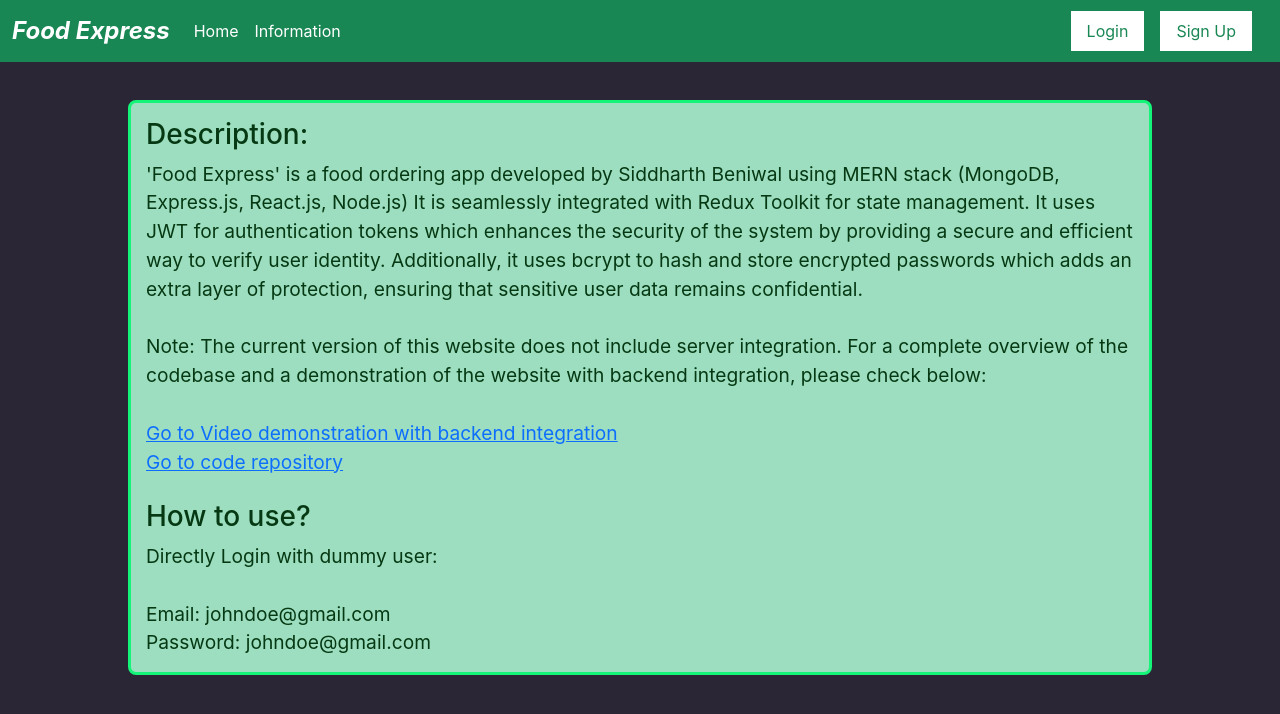
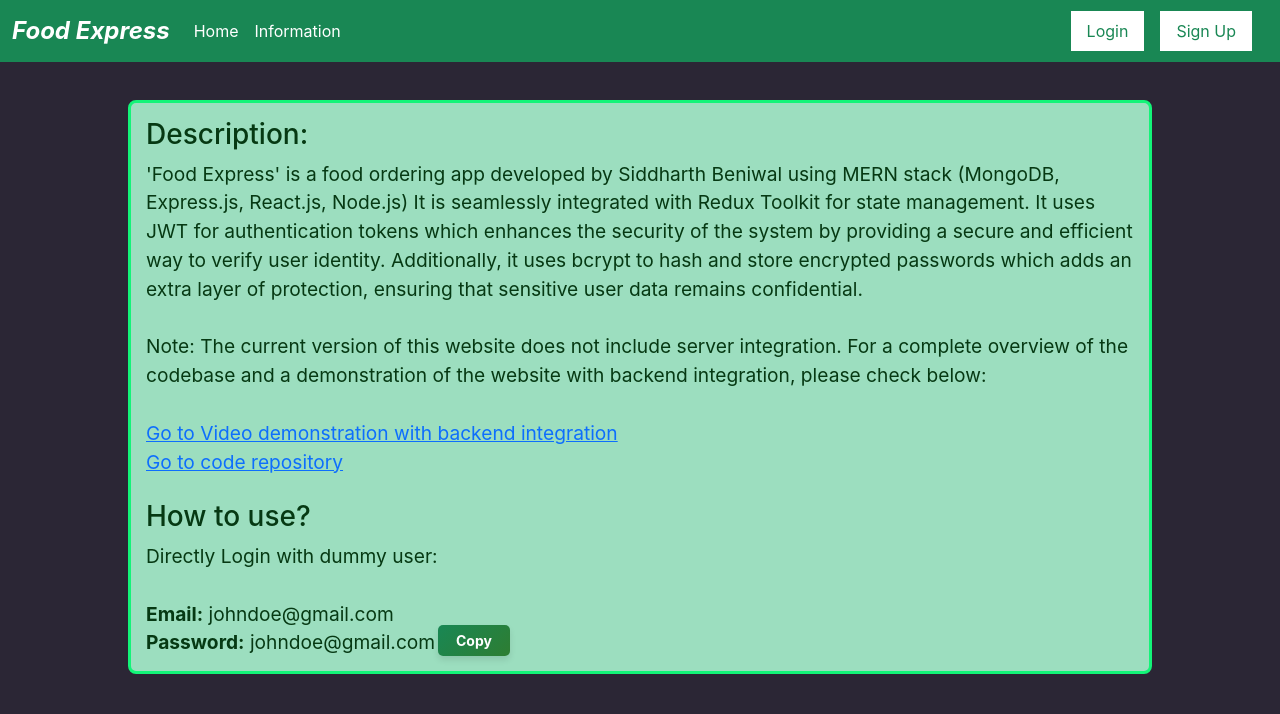
Before and after one commit to Siddharthbeniwal/Food-Express, a React (Create React App) app: page /aboutUs in a window 1280 px wide. Shown: the top 714 px of the page. Built offline with nearby package versions, Linux system fonts and the light colour scheme.

Commit message:
about Us changes

```diff
--- a/src/App.css
+++ b/src/App.css
@@ -28,6 +28,43 @@
   color: #61dafb;
 }
 
+.about-us-container button {
+  width: 72px;
+  padding: 5px 10px;
+  font-size: 14px;
+  font-weight: bold;
+  color: white;
+  background: linear-gradient(135deg, rgb(25, 135, 84), #2e7d32);
+  border: none;
+  border-radius: 5px;
+  cursor: pointer;
+  transition: all 0.3s ease;
+  margin-top: -32px;
+  margin-left: 292px;
+  display: flex;
+  flex-direction: row;
+  align-self: center;
+  justify-content: center;
+  box-shadow: 0px 4px 6px rgba(0, 0, 0, 0.1);
+}
+
+.about-us-container button:hover {
+  background: linear-gradient(135deg, #0e8050, #43a047);
+  transform: translateY(-1px);
+  box-shadow: 0px 6px 8px rgba(0, 0, 0, 0.15);
+}
+
+.about-us-container button:disabled {
+  color: rgb(8, 80, 8);
+  background: #92bb98;
+  cursor: not-allowed;
+  box-shadow: none;
+}
+
+.about-us-container button:disabled:hover {
+  transform: none;
+}
+
 @keyframes App-logo-spin {
   from {
     transform: rotate(0deg);
--- a/src/screens/AboutUs.js
+++ b/src/screens/AboutUs.js
@@ -1,11 +1,21 @@
-import React from "react";
+import React, { useState } from "react";
 import { useSelector } from "react-redux";
-import {
-  ABOUT_US_INFO,
-} from "../appConstants";
+import { ABOUT_US_INFO } from "../appConstants";
 
 const AboutUs = () => {
   const isFrontendOnly = useSelector((state) => state.isFrontendOnly);
+
+  const [copied, setCopied] = useState(false);
+
+  const handleCopy = (text) => {
+    navigator.clipboard
+      .writeText(text)
+      .then(() => setCopied(true))
+      .catch((err) => console.error("Failed to copy text:", err));
+
+    setTimeout(() => setCopied(false), 2000);
+  };
+
   return (
     <div className="about-us-container">
       <h3>Description:</h3>
@@ -24,9 +34,15 @@
       {ABOUT_US_INFO.LOGIN_INFO_2}
       <br />
       <br />
-      Email: {ABOUT_US_INFO.CREDENTIAL}
+      <strong>Email:</strong> {ABOUT_US_INFO.CREDENTIAL}
       <br />
-      Password: {ABOUT_US_INFO.CREDENTIAL}
+      <strong>Password:</strong> {ABOUT_US_INFO.CREDENTIAL}
+      <button
+        onClick={() => handleCopy(ABOUT_US_INFO.CREDENTIAL)}
+        disabled={copied}
+      >
+        {copied ? "Copied!" : "Copy"}
+      </button>
     </div>
   );
 };
```
